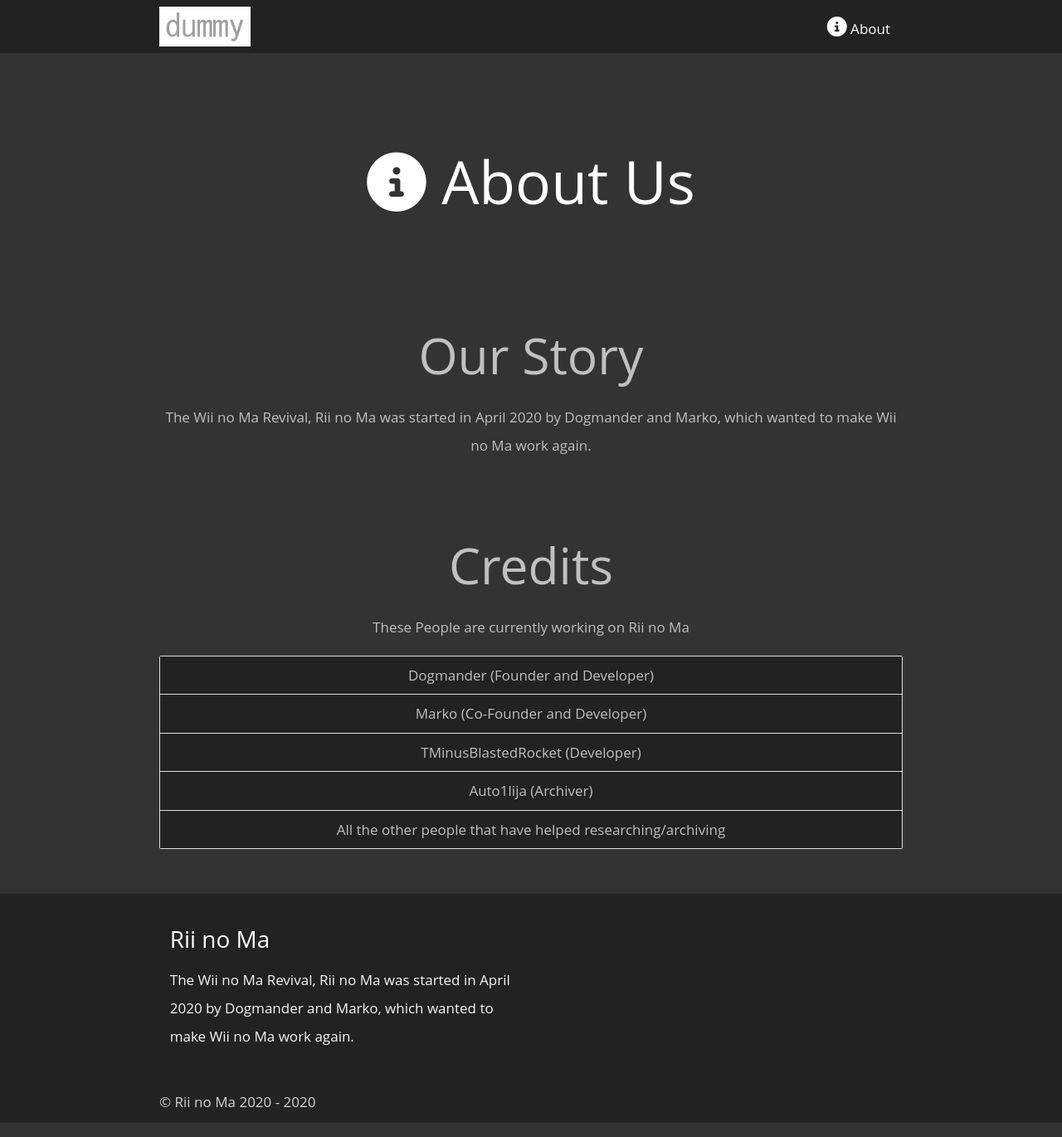
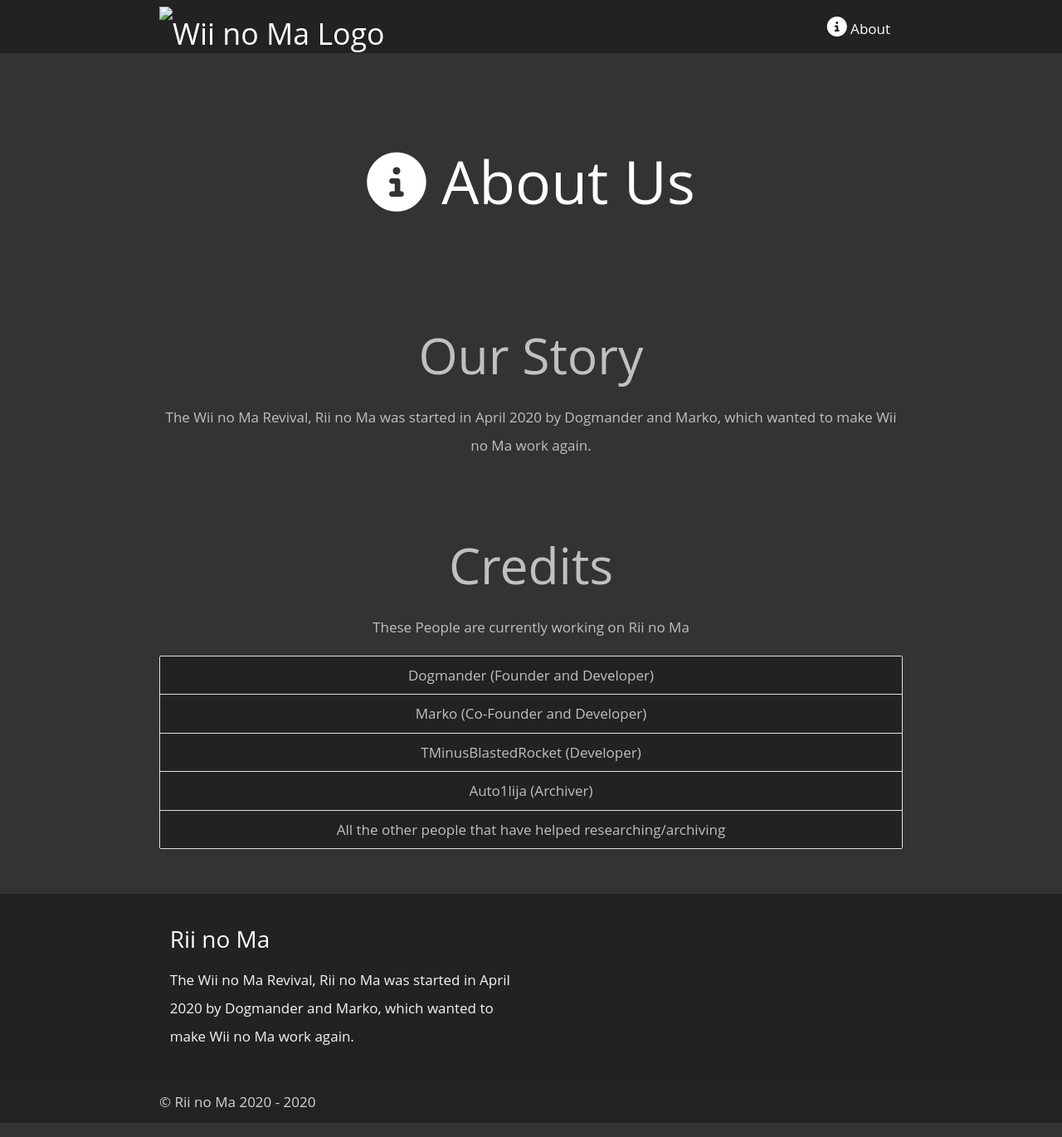
Before and after one commit to RiinoMa/Site, a Jekyll site: the page built from about.html, in a window 1280 px wide. Shown: the whole page at 83% size. Built offline with Jekyll 4.4.1, drawn with Linux system fonts in a browser that asks for light colours; nearby versions of some CDN libraries.

Commit message:
Update navigation.html

```diff
--- a/_includes/navigation.html
+++ b/_includes/navigation.html
@@ -1,5 +1,5 @@
 <div class="nav-wrapper container">
-	<a href="/" class="brand-logo"><img src="/images/Open.png" height="48" style="margin-top: 8px" alt="Wii no Ma Logo"></a>
+	<a href="/" class="brand-logo"><img src="Site/images/Open.png" height="48" style="margin-top: 8px" alt="Wii no Ma Logo"></a>
 	<a href="#" data-target="mobile" class="sidenav-trigger"><span style="color: white;"><i class="fas fa-bars"></i></span></a>
   <ul class="right hide-on-med-and-down">
 		<li><a href="/Site/about.html"><i class="fas fa-info-circle" aria-hidden="true"></i> About</a></li>
```
